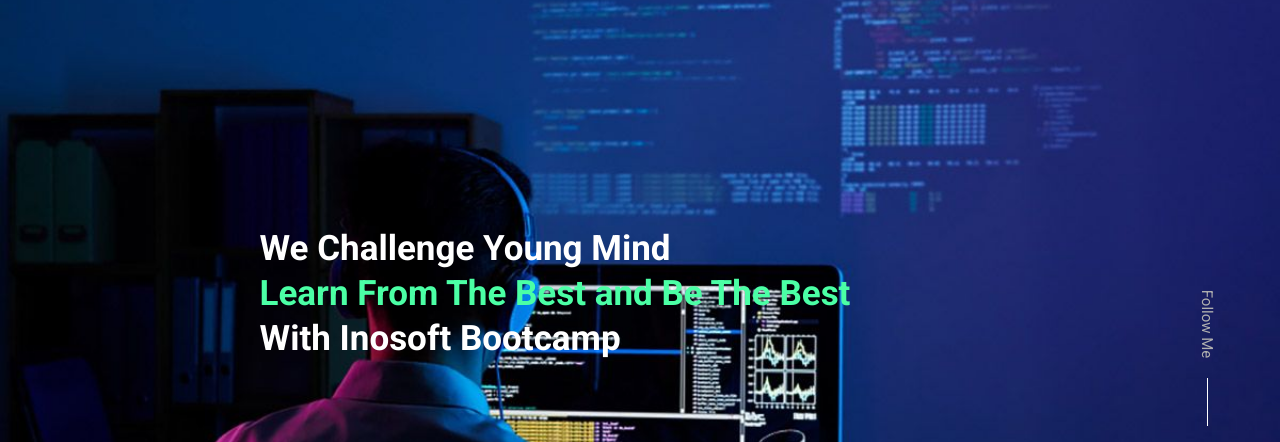
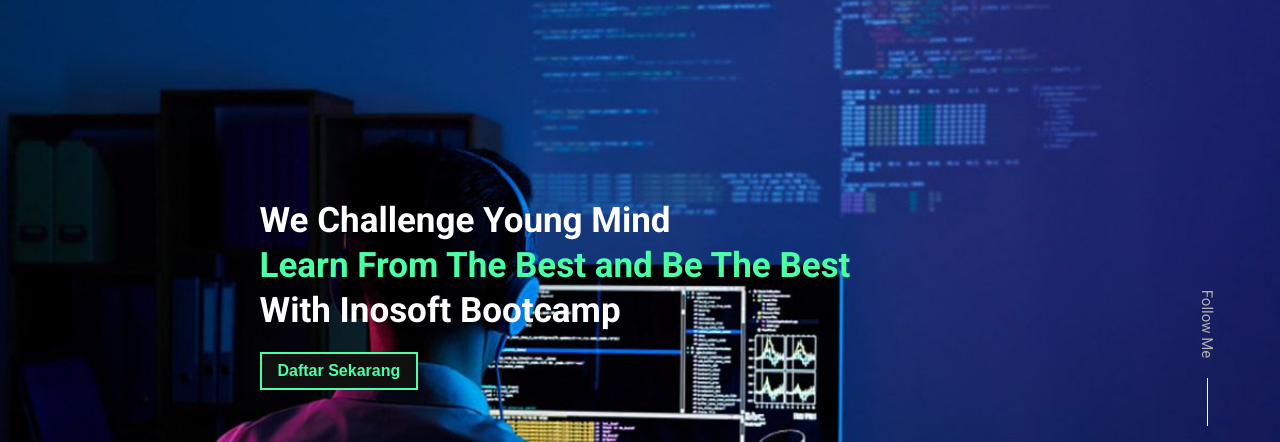
Before and after one commit to RezaAminullah/projectpkl.github.io, a plain HTML site: page index.html in a window 1280 px wide. Shown: the part 124-566 px from the top of the page. Drawn offline with nearby package versions, Linux system fonts and the light colour scheme; a script that the page names is missing.

Commit message:
Update index.html

```diff
--- a/index.html
+++ b/index.html
@@ -186,7 +186,10 @@
           >
             <span class="wrap"></span>
           </a>
+
         </h2>
+        <br/>
+        <a href="login.html"><button type="button" class="btn btn-primary btn-lg">Daftar Sekarang</button></a>
       </section>
       <!-- End Hero -->
     </header>
```
